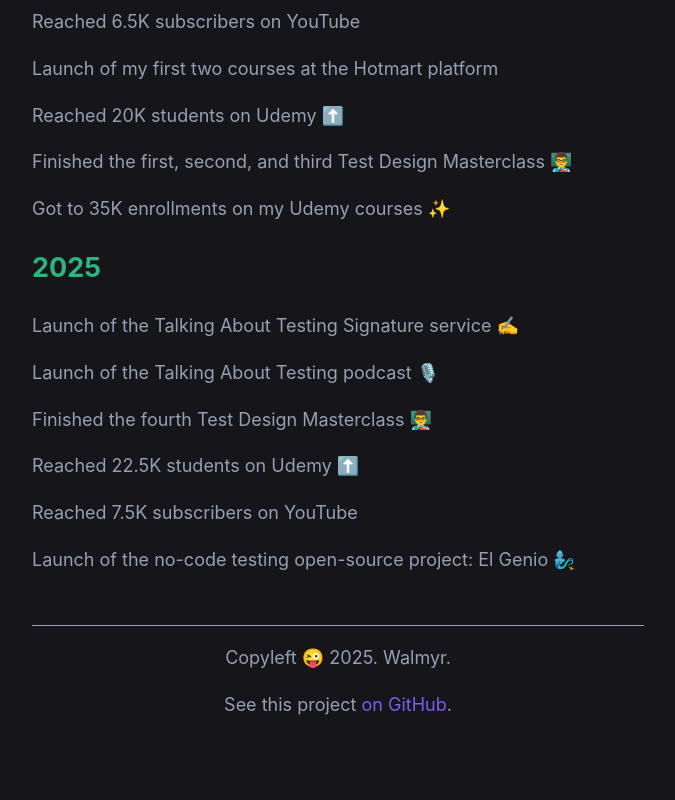
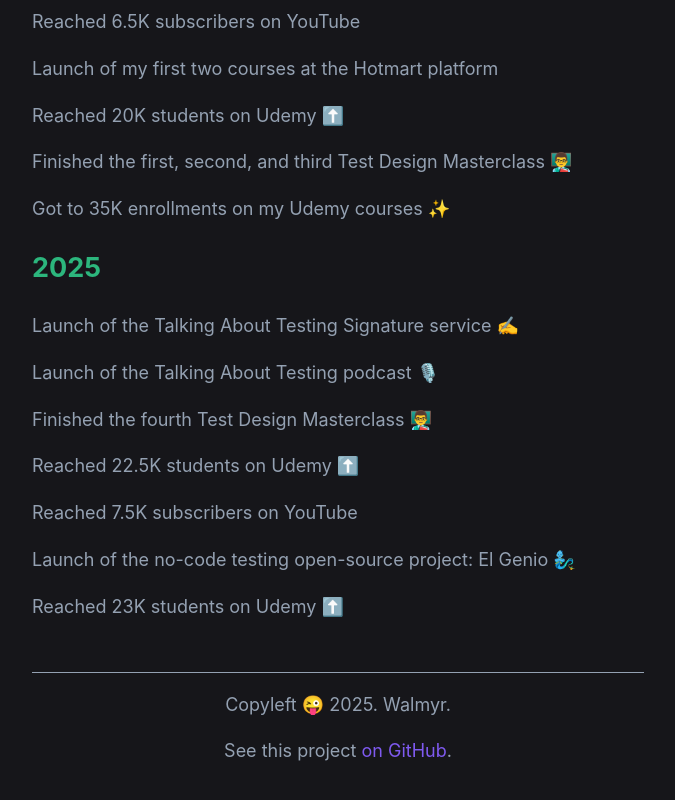
Before and after one commit to wlsf82/walmyr-nextjs, a Next.js app: page / in a window 1280 px wide. Shown: the part 3987-4787 px from the top of the page, without its empty margins (302-977 px from the left). Built offline with nearby package versions, Linux system fonts and the light colour scheme.

Commit message:
Update the number of students on Udemy

```diff
--- a/components/achievements.js
+++ b/components/achievements.js
@@ -139,6 +139,7 @@
       'Reached 22.5K students on Udemy ⬆️',
       'Reached 7.5K subscribers on YouTube',
       'Launch of the no-code testing open-source project: El Genio 🧞‍♂️',
+      'Reached 23K students on Udemy ⬆️',
     ]
   },
 ]
```
